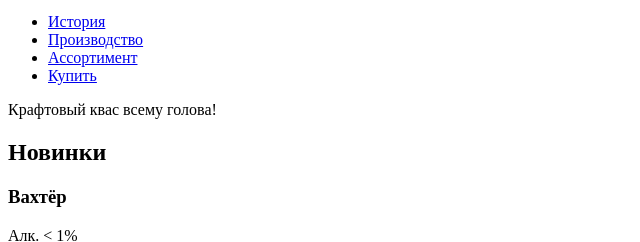
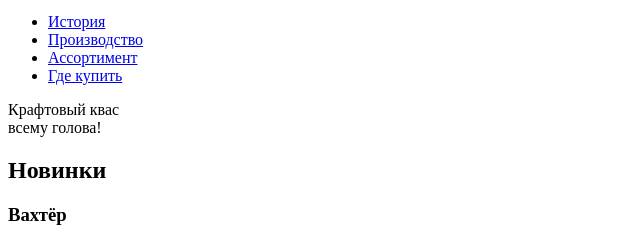
Before and after one commit to msk-yv/HA-ex1, a plain HTML site: page site/index.html in a window 1280 px wide. Shown: the part 29-271 px from the top of the page, without its empty margins (0-640 px from the left). Drawn offline with Linux system fonts and the light colour scheme.

Commit message:
header - ok 100%

```diff
--- a/site/index.html
+++ b/site/index.html
@@ -1,5 +1,5 @@
 <!DOCTYPE HTML>
-<html lang="ru">
+<html>
   <head>
     <meta charset="utf-8">
     <title>Кваст</title>
@@ -7,14 +7,16 @@
   <body>
 
     <div class="page-header">
+      <div>
       <img src="img/logo.png" alt="Logo Кваст">
       <ul>
         <li><a href="#">История</a></li>
         <li><a href="#">Производство</a></li>
         <li><a href="#">Ассортимент</a></li>
-        <li><a href="#">Купить</a></li>
+        <li><a href="#">Где купить</a></li>
       </ul>
-      <p>Крафтовый квас всему голова!</p>
+      <p>Крафтовый квас <br>всему голова!</p>
+    </div>
     </div>
 
     <div class="new-items">
```
